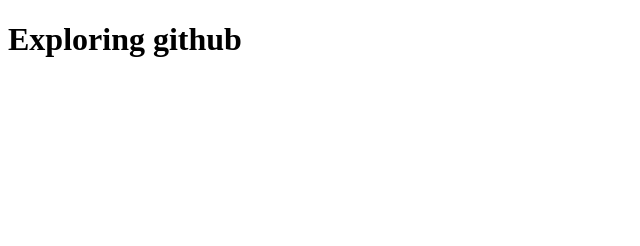
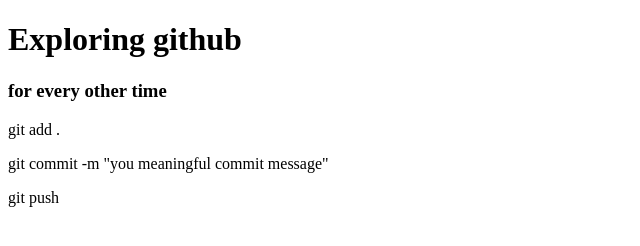
Before and after one commit to shakibwebdeveloper/my-second-github, a plain HTML site: page index.html in a window 1280 px wide. Shown: the whole page, without its empty margins (0-640 px from the left). Drawn offline with Linux system fonts and the light colour scheme.

Commit message:
added commands to push changes to github

```diff
--- a/index.html
+++ b/index.html
@@ -7,7 +7,12 @@
 </head>
 <body>
     <h1>Exploring github</h1>
-
+    <div>
+        <h3>for every other time</h3>
+        <p>git add .</p>
+        <p>git commit -m "you meaningful commit message"</p>
+        <p>git push</p>
+    </div>
 
 </body>
 </html>
```
